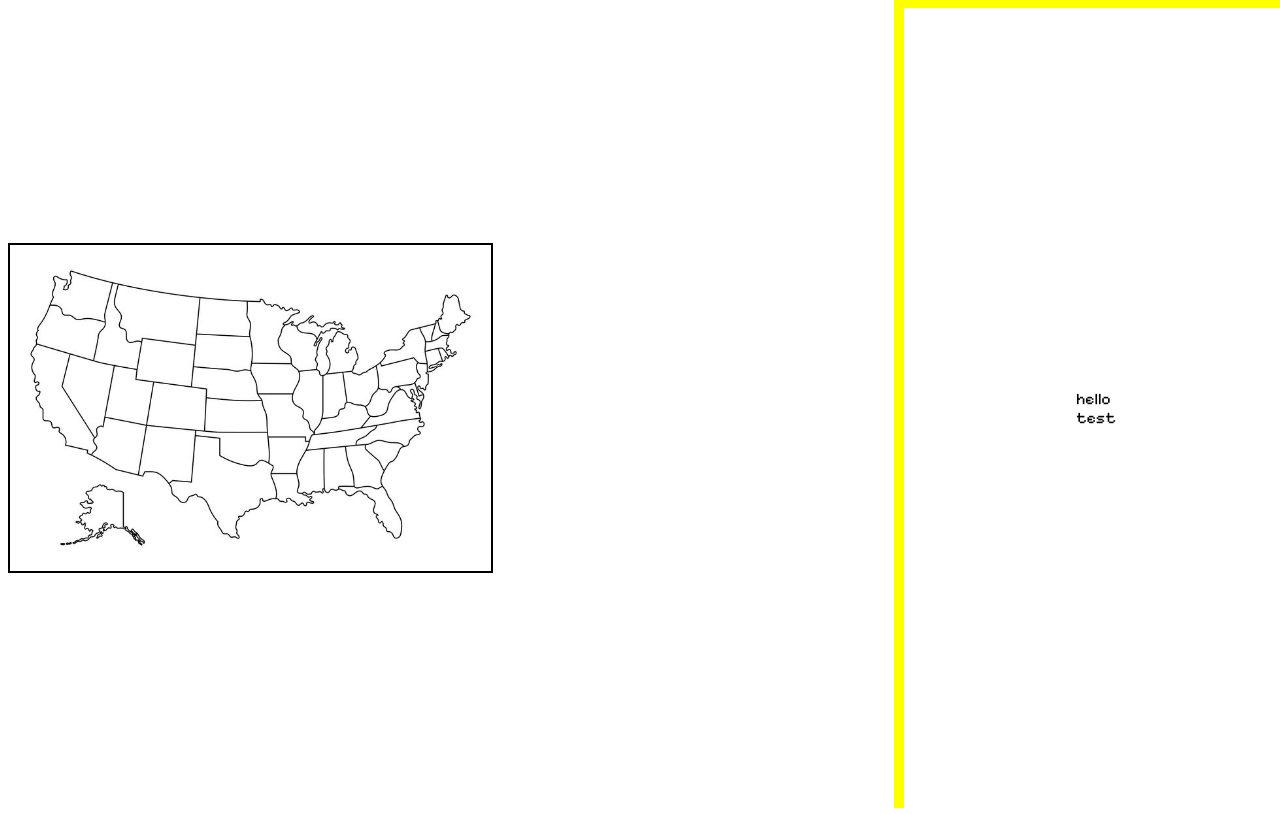
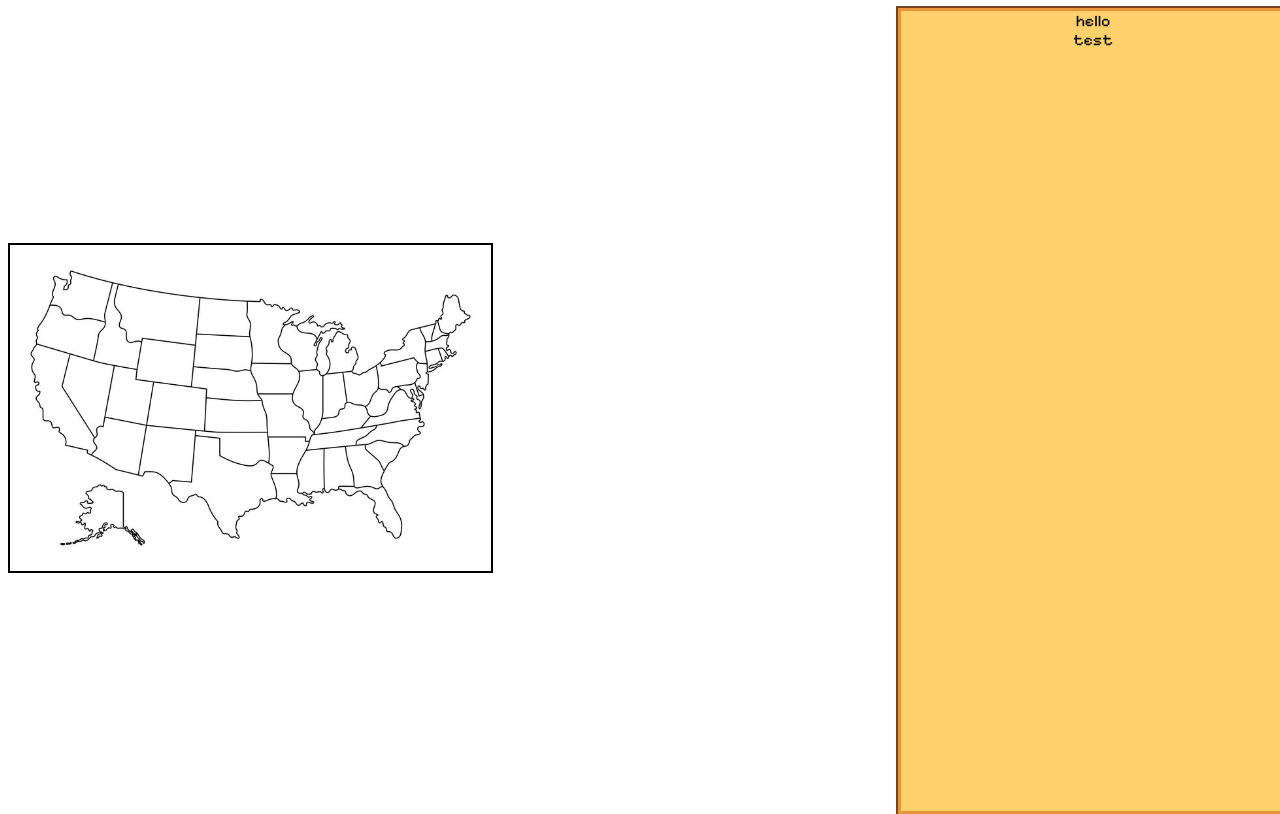
Before and after one commit to script-js/Transcontinential-Railroad, a plain HTML site: page play.html in a window 1280 px wide. Drawn offline with Linux system fonts and the light colour scheme.

Commit message:
Update play.html

```diff
--- a/play.html
+++ b/play.html
@@ -6,13 +6,13 @@
       @import url('https://fonts.googleapis.com/css2?family=Pixelify+Sans:wght@400..700&display=swap');
 
       .statbox {
-        box-shadow: 0 0 0 10px #FFFF00;
         float: right;
+        outline: 2px solid #764220;
+        border: 3px solid #ea9439;
+        background: #fed16c;
         width: 30%;
         height: 100%;
-        display: flex;
-        align-items: center;
-        justify-content: center;
+        text-align: center;
       }
 
       .map {
@@ -34,9 +34,13 @@
       }
 
       #popup {
-        box-shadow: 5px 5px 5px 5px #FFFF00;
+        box-shadow: 5px 5px 5px 5px #764220;
+        background: white;
         transition: ease 400ms;
         padding: 15px;
+        display: flex;
+        align-items: center;
+        justify-content: center;
       }
 
       .modal {
```
